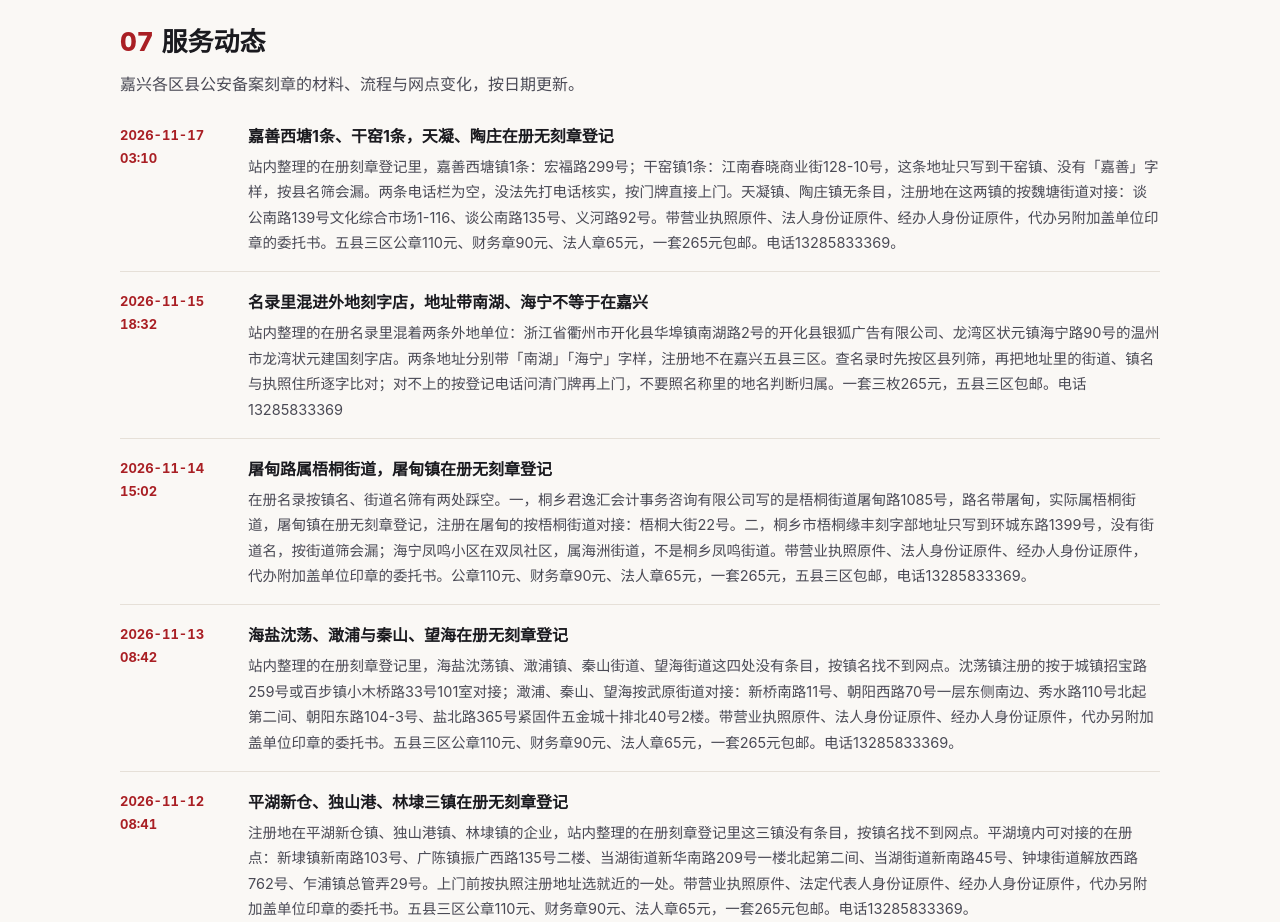
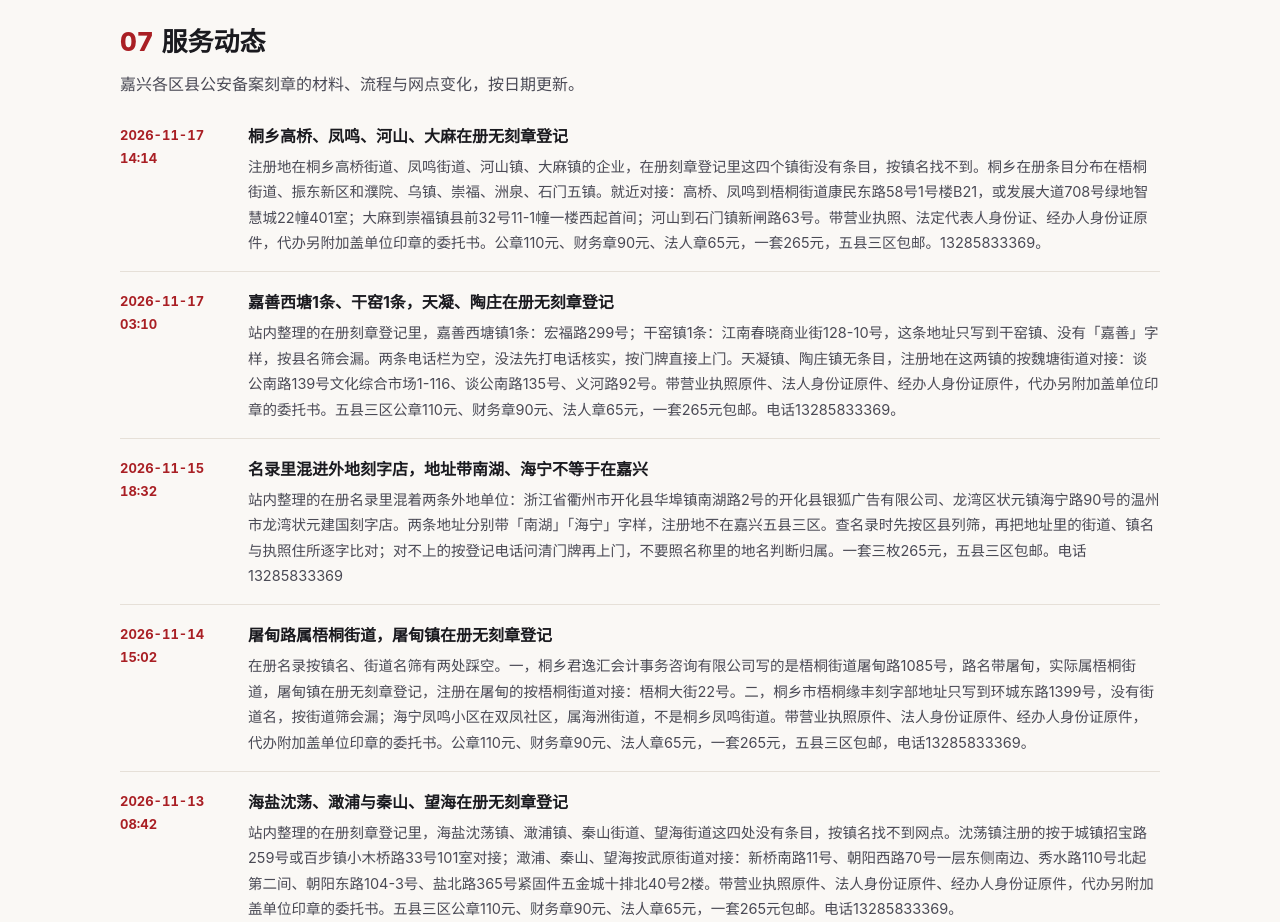
Before and after one commit to dapeng3369-jpg/dapeng3369-jpg.github.io, a plain HTML site: page index.html in a window 1280 px wide. Shown: the part 8100-9022 px from the top of the page. Drawn offline with Linux system fonts and the light colour scheme.

Commit message:
动态 2026-11-17 14:14 桐乡高桥、凤鸣、河山、大麻在册无刻章登记

```diff
--- a/index.html
+++ b/index.html
@@ -607,6 +607,7 @@ footer .row{display:flex;flex-wrap:wrap;gap:14px;justify-content:space-between}
     <h2><span class="num">07</span>服务动态</h2>
     <p class="lede">嘉兴各区县公安备案刻章的材料、流程与网点变化，按日期更新。</p>
     <ul class="u-list">
+<li><span class="u-date"><time datetime="2026-11-17T14:14">2026-11-17 14:14</time></span><div class="u-body"><b>桐乡高桥、凤鸣、河山、大麻在册无刻章登记</b><p>注册地在桐乡高桥街道、凤鸣街道、河山镇、大麻镇的企业，在册刻章登记里这四个镇街没有条目，按镇名找不到。桐乡在册条目分布在梧桐街道、振东新区和濮院、乌镇、崇福、洲泉、石门五镇。就近对接：高桥、凤鸣到梧桐街道康民东路58号1号楼B21，或发展大道708号绿地智慧城22幢401室；大麻到崇福镇县前32号11-1幢一楼西起首间；河山到石门镇新闸路63号。带营业执照、法定代表人身份证、经办人身份证原件，代办另附加盖单位印章的委托书。公章110元、财务章90元、法人章65元，一套265元，五县三区包邮。13285833369。</p></div></li>
 <li><span class="u-date"><time datetime="2026-11-17T03:10">2026-11-17 03:10</time></span><div class="u-body"><b>嘉善西塘1条、干窑1条，天凝、陶庄在册无刻章登记</b><p>站内整理的在册刻章登记里，嘉善西塘镇1条：宏福路299号；干窑镇1条：江南春晓商业街128-10号，这条地址只写到干窑镇、没有「嘉善」字样，按县名筛会漏。两条电话栏为空，没法先打电话核实，按门牌直接上门。天凝镇、陶庄镇无条目，注册地在这两镇的按魏塘街道对接：谈公南路139号文化综合市场1-116、谈公南路135号、义河路92号。带营业执照原件、法人身份证原件、经办人身份证原件，代办另附加盖单位印章的委托书。五县三区公章110元、财务章90元、法人章65元，一套265元包邮。电话13285833369。</p></div></li>
 <li><span class="u-date"><time datetime="2026-11-15T18:32">2026-11-15 18:32</time></span><div class="u-body"><b>名录里混进外地刻字店，地址带南湖、海宁不等于在嘉兴</b><p>站内整理的在册名录里混着两条外地单位：浙江省衢州市开化县华埠镇南湖路2号的开化县银狐广告有限公司、龙湾区状元镇海宁路90号的温州市龙湾状元建国刻字店。两条地址分别带「南湖」「海宁」字样，注册地不在嘉兴五县三区。查名录时先按区县列筛，再把地址里的街道、镇名与执照住所逐字比对；对不上的按登记电话问清门牌再上门，不要照名称里的地名判断归属。一套三枚265元，五县三区包邮。电话 13285833369</p></div></li>
 <li><span class="u-date"><time datetime="2026-11-14T15:02">2026-11-14 15:02</time></span><div class="u-body"><b>屠甸路属梧桐街道，屠甸镇在册无刻章登记</b><p>在册名录按镇名、街道名筛有两处踩空。一，桐乡君逸汇会计事务咨询有限公司写的是梧桐街道屠甸路1085号，路名带屠甸，实际属梧桐街道，屠甸镇在册无刻章登记，注册在屠甸的按梧桐街道对接：梧桐大街22号。二，桐乡市梧桐缘丰刻字部地址只写到环城东路1399号，没有街道名，按街道筛会漏；海宁凤鸣小区在双凤社区，属海洲街道，不是桐乡凤鸣街道。带营业执照原件、法人身份证原件、经办人身份证原件，代办附加盖单位印章的委托书。公章110元、财务章90元、法人章65元，一套265元，五县三区包邮，电话13285833369。</p></div></li>
```
